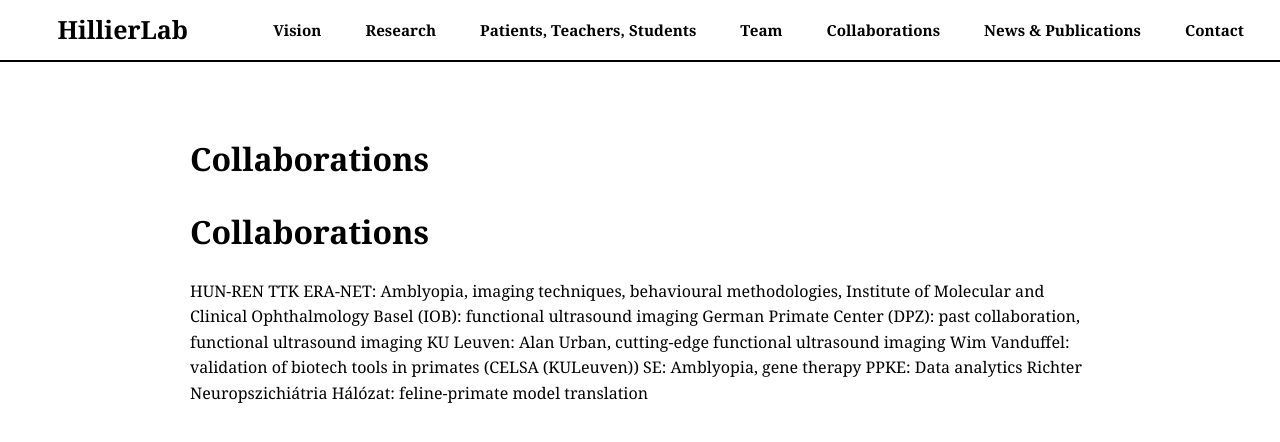
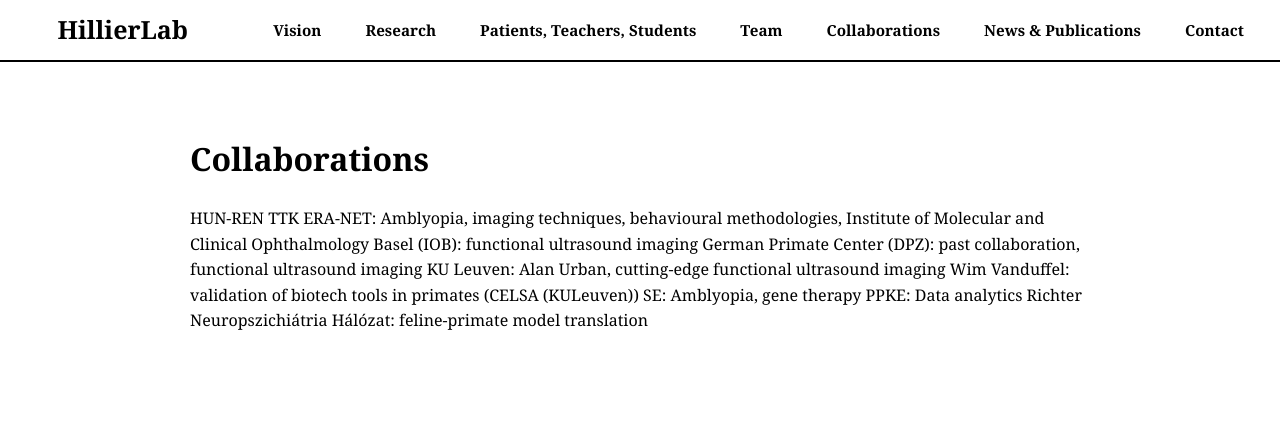
Before and after one commit to dzsano/rottenbillerdavid.github.io, a Jekyll site: the page built from collaborations.md, in a window 1280 px wide. Shown: the top 442 px of the page. Built offline with Jekyll 4.4.1, drawn with Linux system fonts in a browser that asks for light colours.

Commit message:
Update collaborations.md

```diff
--- a/collaborations.md
+++ b/collaborations.md
@@ -2,7 +2,6 @@
 layout: page
 title: Collaborations
 ---
-<h1>Collaborations</h1>
 <p>HUN-REN TTK
 ERA-NET: Amblyopia, imaging techniques, behavioural methodologies,
 Institute of Molecular and Clinical Ophthalmology Basel (IOB): functional ultrasound imaging
```
